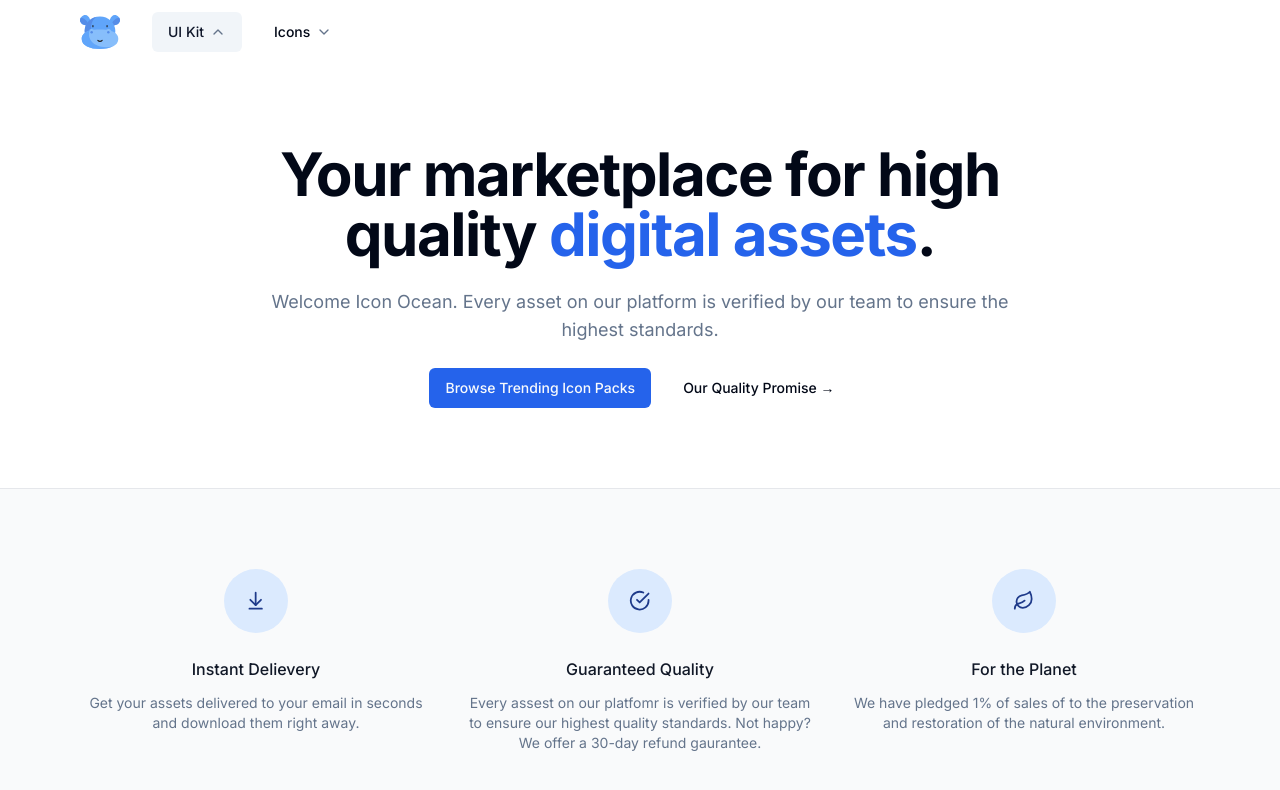
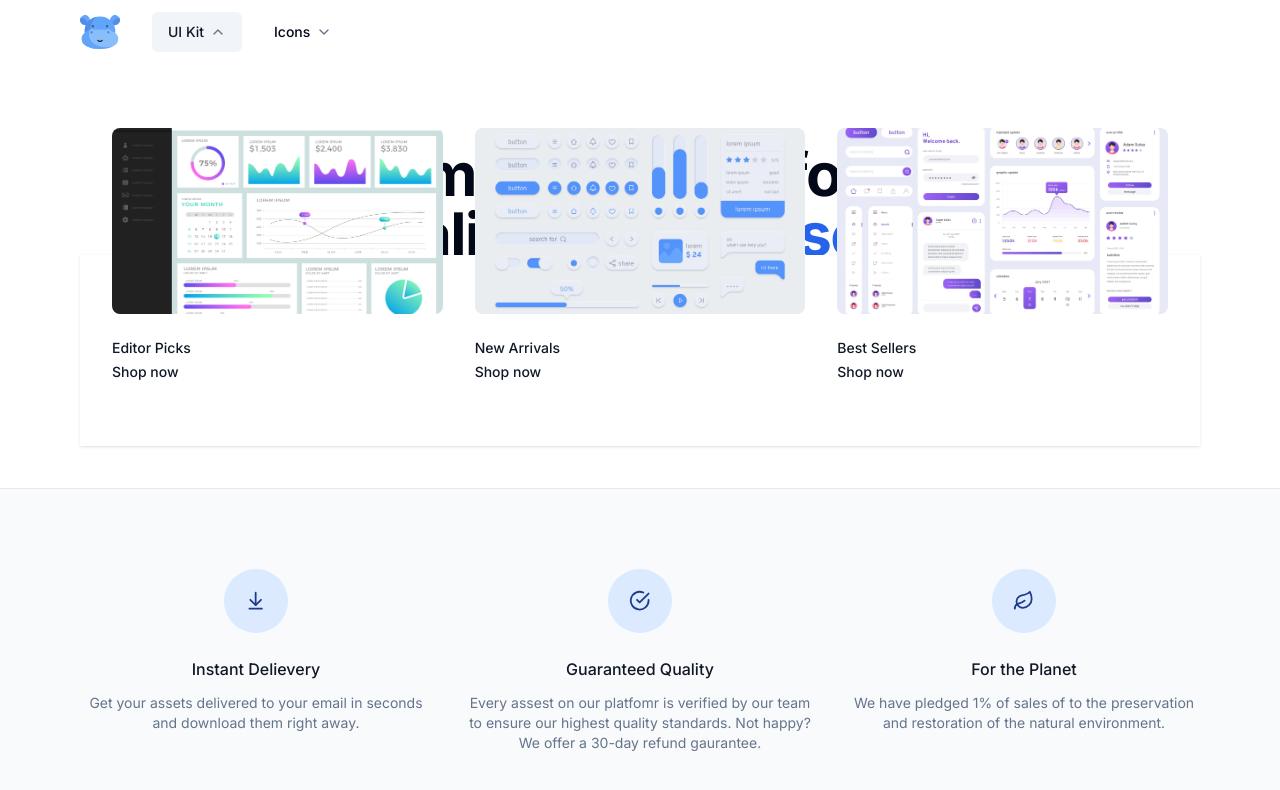
Before and after one commit to suleimanodetoro/icon-ocean, a Next.js app: page / in a window 1280 px wide. Both pictures are taken after a click on the button "UI Kit". Shown: the top 790 px of the page. Built offline with nearby package versions, Linux system fonts and the light colour scheme.

Commit message:
Implement dropdown on nav item click

```diff
--- a/src/components/NavItem.tsx
+++ b/src/components/NavItem.tsx
@@ -4,9 +4,11 @@
 import { Button } from "./ui/button";
 import { ChevronDown } from "lucide-react";
 import { cn } from "@/lib/utils";
+import Image from "next/image";
+import Link from "next/link";
 
 // the type "Category" should be a single element of our array
-type Category = (typeof PRODUCT_CATEGROIES)[number];
+type Category = typeof PRODUCT_CATEGROIES[number];
 
 interface NavItemProps {
   category: Category;
@@ -32,6 +34,57 @@
           />
         </Button>
       </div>
+      { isOpen ? (
+        <div
+        className={cn(
+          "absolute inset-x-0 top-full text-sm text-muted-foreground",
+          {
+            "animate-in fade-in-10 slide-in-from-top-5": !isAnyOpen,
+          }
+        )}
+      >
+        {/* self closing div to add shadow. Aria hidden so it does not show to screen readers */}
+        <div
+          aread-hidden
+          className="absolute inset-0 top-1/2 bg-white shadow"
+        />
+
+        <div className="relative mx-auto max-w-7xl px-8">
+          <div className="grid grid-cols-4 gap-x-8 gap-y-10 py-16">
+            <div className="col-span-4 col-start-1 grid grid-cols-3 gap-x-8">
+              {/* category content to show when nav item is opened */}
+              {category.featured.map((item) => (
+                <div
+                  key={item.name}
+                  className="group relative text-base sm:text-sm"
+                >
+                  <div className="relative aspect-video overflow-hidden rounded-lg bg-gray-100 group-hover:opacity-75 ">
+                    <Image
+                      src={item.imageSrc}
+                      alt="Product category image"
+                      fill
+                      className="object-cover object-center"
+                    />
+                  </div>
+                  {/* link to click on for specific product item */}
+                  <Link
+                    href={item.href}
+                    className="mt-6 block font-medium text-gray-900 "
+                  >
+                    {item.name}
+                    <p aria-hidden className="mt-1">
+                      Shop now
+                    </p>
+                  </Link>
+                </div>
+              ))}
+            </div>
+          </div>
+        </div>
+      </div>
+      ) : null
+
+      }
     </div>
   );
 };
```
